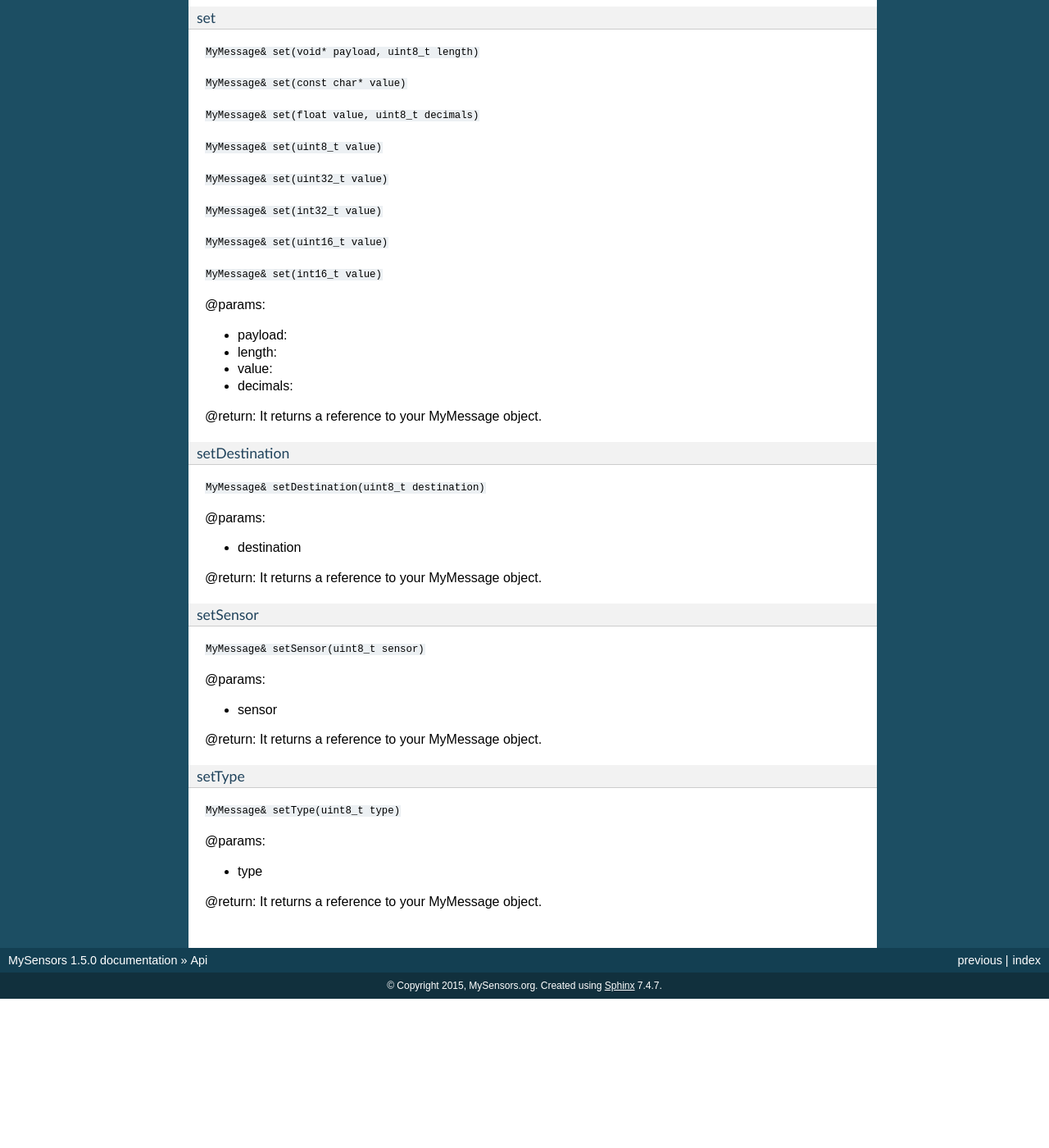
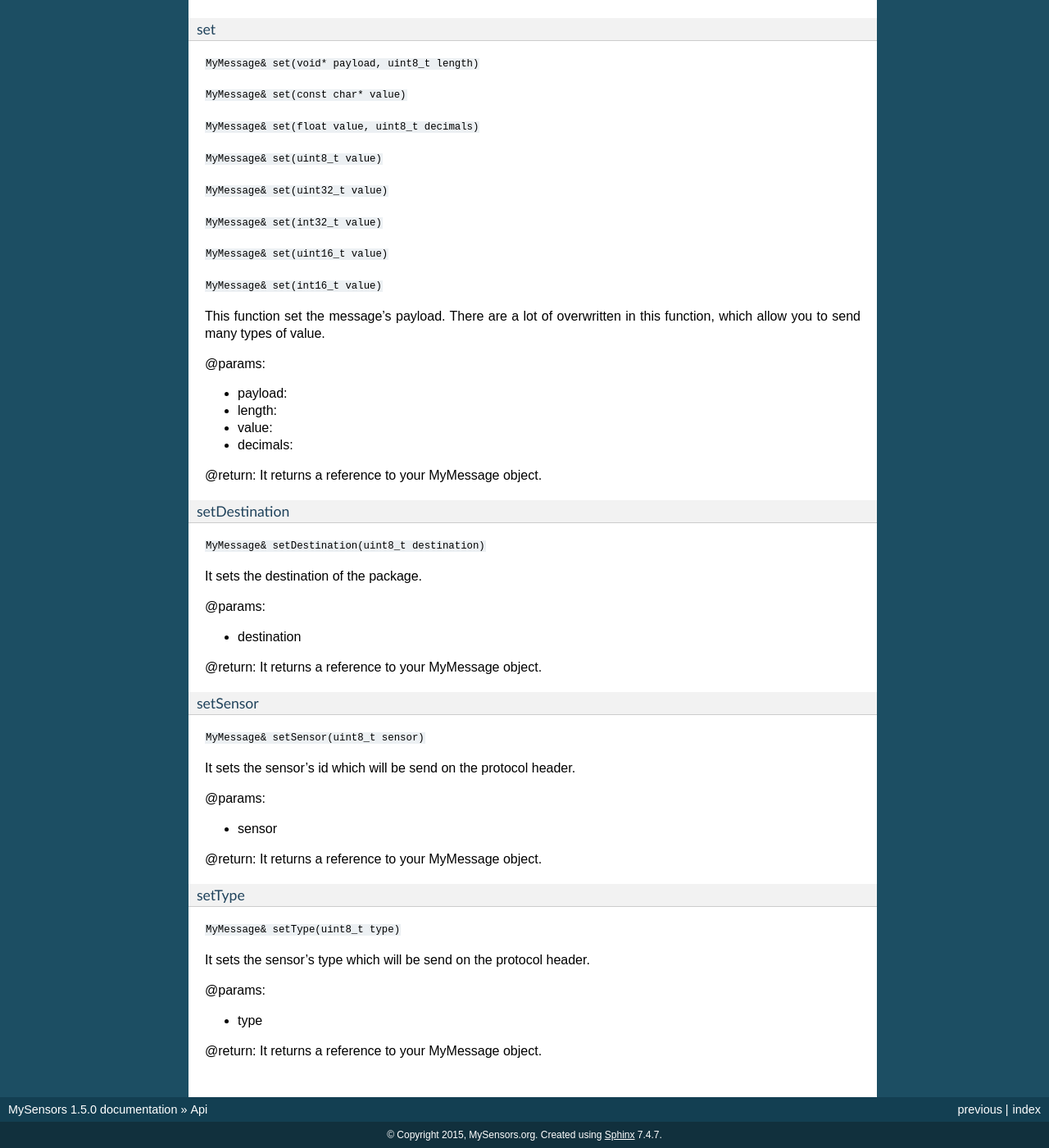
Before and after one commit to alfredocdmiranda/MySensors, a Sphinx documentation site: the page built from docs/api.rst, in a window 1280 px wide and 1400 px high, scrolled down 7183 px. Shown: the whole window at 82% size. Built offline with Sphinx 7.4.7, drawn with Linux system fonts in a browser that asks for light colours; before the commit the page ends 8401 px from its top, so only the background shows below that; some of the changed text lies outside the part shown.

```diff
--- a/docs/api.rst
+++ b/docs/api.rst
@@ -103,11 +103,15 @@ It is usually good to present all attached sensors after power-up in setup().
   Default is not to request any ack.
 - description: A textual description of the sensor.
 
+@return: None
+
 request
 ^^^^^^^
 
 :code:`void request(uint8_t childSensorId, uint8_t variableType, uint8_t
 destination=GATEWAY_ADDRESS)`
+
+It sends an requesting package.
 
 @params:
 
@@ -141,7 +145,7 @@ of writes the EEPROM can handle (~100 000 cycles on ATMega328).
 
 @params:
 
-- pos: The position to store value in (0-255)
+- pos: The position to store value in 0 to 255
 - value: Value to store in position
 
 @return: None
@@ -324,13 +328,11 @@ Objects
 MyMessage
 ^^^^^^^^^
 
+:code:`MyMessage msg1(CHILD_ID, CHILD_TYPE);`
+:code:`MyMessage msg2();`
+
 This object will handle incoming and outcoming messages. You must create one
 message for each sensor you have in your node.
-
-E.g.:
-
-- :code:`MyMessage msg1(CHILD_ID, CHILD_TYPE);`
-- :code:`MyMessage msg2();`
 
 Attributes
 ----------
@@ -418,6 +420,9 @@ set
 
 :code:`MyMessage& set(int16_t value)`
 
+This function set the message's payload. There are a lot of overwritten in this
+function, which allow you to send many types of value.
+
 @params:
 
 - payload:
@@ -432,6 +437,8 @@ setDestination
 
 :code:`MyMessage& setDestination(uint8_t destination)`
 
+It sets the destination of the package.
+
 @params:
 
 - destination
@@ -442,6 +449,8 @@ setSensor
 ~~~~~~~~~
 
 :code:`MyMessage& setSensor(uint8_t sensor)`
+
+It sets the sensor's id which will be send on the protocol header.
 
 @params:
 
@@ -454,6 +463,8 @@ setType
 
 :code:`MyMessage& setType(uint8_t type)`
 
+It sets the sensor's type which will be send on the protocol header.
+
 @params:
 
 - type
```
Also changed, not shown: other parts of docs/api.rst (+3 -3 lines).
